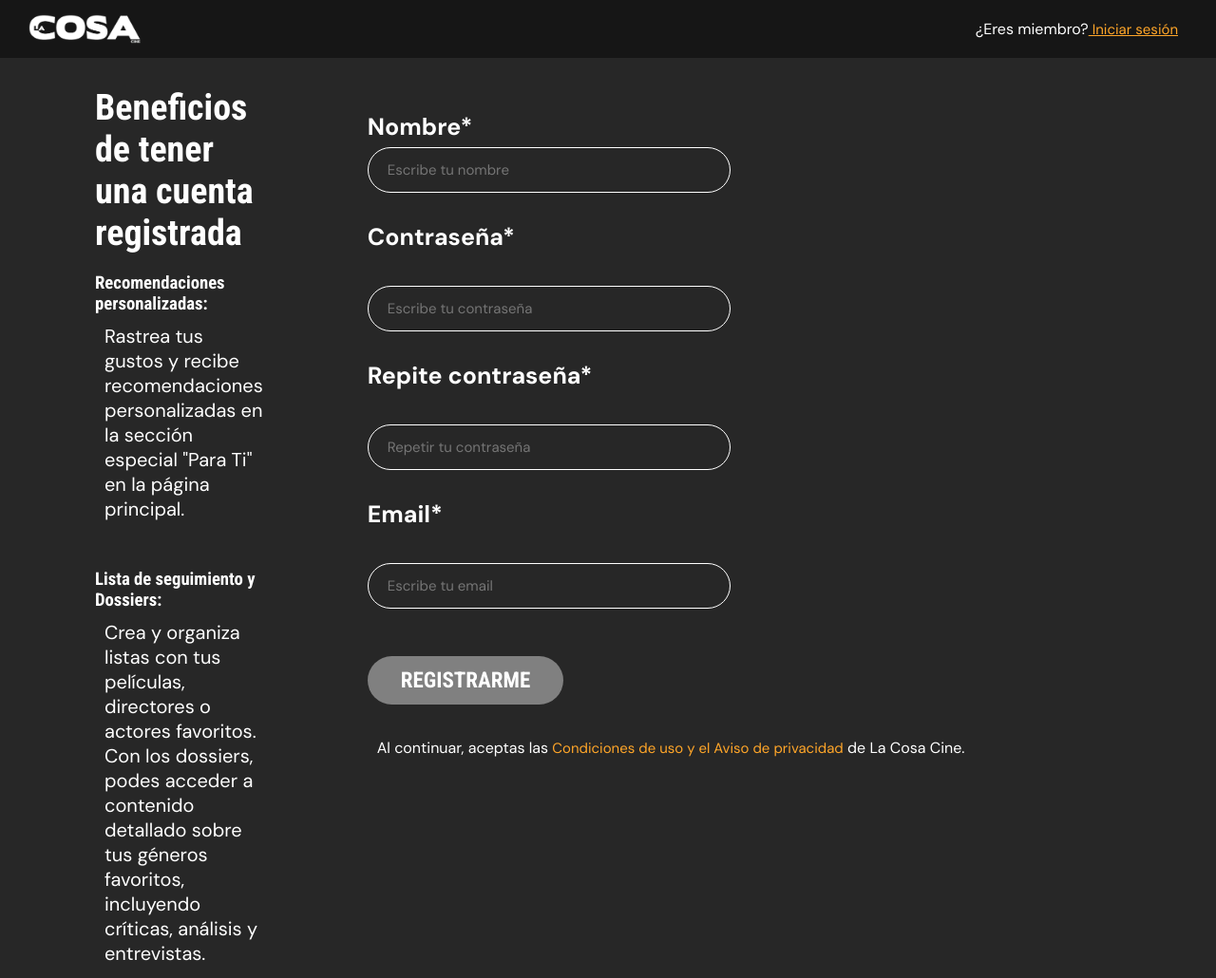
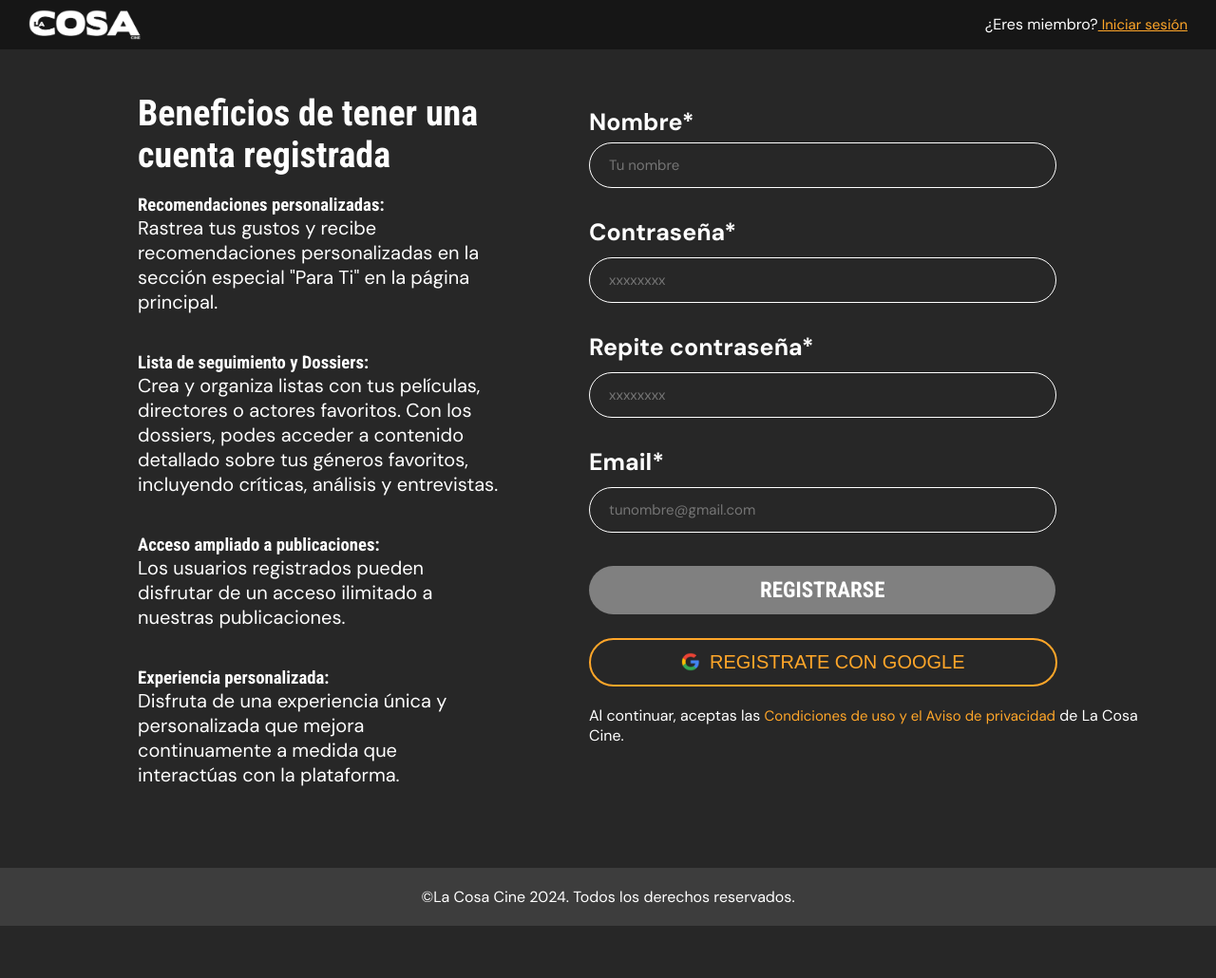
Before and after one commit to agostinacorbalan/taller---landing, a plain HTML site: page tp2/form.html in a window 1280 px wide. Shown: the top 1030 px of the page at 95% size. After the commit the page ends 975 px from the top, so only its background shows below. Drawn offline with Linux system fonts and the light colour scheme.

Commit message:
Add files via upload

```diff
--- a/tp2/form.css
+++ b/tp2/form.css
@@ -18,17 +18,18 @@ h1, h2, h3, h4{
 p{
     font-family: "DM Sans", sans-serif;
     margin: 0;
-    padding: 10px;
 }
 
 .logo{
     max-width: 120px;
 }
+
 header{
     background-color: #161616;
     padding: 10px 30px;
     margin: 0;
 }
+
 .navbar{
     display: flex;
     justify-content: space-between;
@@ -45,14 +46,21 @@ form{
         padding: 0 0;
     }
 
-.izquierdo, .derecho{
+    main.contenedor {
+        display: flex;
+    }
+
+    .izquierdo {
         flex: 1;
+        padding: 45px;
         margin: 0;
+        display: flex;
+        align-items: center;
+        justify-content: center;
     }
 
     .izquierdo .contenedor{
-        text-align: left;
-        margin: 30px 100px;
+        margin-left: 100px;
     }
 
     .izquierdo .contenedor h2{
@@ -66,12 +74,11 @@ form{
     }
 
     .derecho .contenedor{
-        padding: 0;
-        margin: 0;
-    }
-
-    .contenedor-camposdelform{
-        margin-top: 35px;
+        padding: 30px;
+        margin: 30px;
+        max-width: 600px;
+        width: 100%;
+        margin-left: 20px;
     }
 
     .boton-cancelar img {
@@ -92,7 +99,7 @@ form{
     }
 
     #nombre {
-        width: 340px;
+        width: 450px;
         padding: 13px 20px;
         border: 0.8px solid white;
         background-color: #272727;
@@ -104,7 +111,7 @@ form{
     }
 
     #contraseña {
-        width: 340px;
+        width: 450px;
         padding: 13px 20px;
         border: 0.8px solid white;
         background-color: #272727;
@@ -112,12 +119,12 @@ form{
         font-size: 15px;
         font-family: "DM Sans", sans-serif;
         margin-bottom: 30px;
-        margin-top: 30px;
+        margin-top: 5px;
 
     }
 
     #repetir {
-        width: 340px;
+        width: 450px;
         padding: 13px 20px;
         border: 0.8px solid white;
         background-color: #272727;
@@ -125,13 +132,12 @@ form{
         font-size: 15px;
         font-family: "DM Sans", sans-serif;
         margin-bottom: 30px;
-        margin-top: 30px;
+        margin-top: 5px;
 
     }
 
-
     #email {
-        width: 340px;
+        width: 450px;
         padding: 13px 20px;
         border: 0.8px solid white;
         background-color: #272727;
@@ -139,7 +145,7 @@ form{
         font-size: 15px;
         font-family: "DM Sans", sans-serif;
         margin-bottom: 30px;
-        margin-top: 30px;
+        margin-top: 5px;
     }
 
     .form-campo label {
@@ -158,7 +164,7 @@ form{
 
     .enter{
         display: inline-block;
-        padding: 12px 35px;
+        padding: 12px 180px;
         font-weight: bold;
         color: white;
         text-decoration: none; /* Eliminar subrayado del enlace */
@@ -166,7 +172,7 @@ form{
         border-radius: 60px; /* Bordes redondeados */
         font-size: 23px;
         font-family: "Roboto Condensed", sans-serif;
-        margin-top: 20px;
+        margin-top: 5px;
         margin-bottom: 25px;
     }
 
@@ -191,17 +197,31 @@ form{
         position: relative; /* Para poder posicionar el pseudo-elemento */
     }
 
-    .boton-cancelar{
-        margin-left: 900px;
-        padding: 0;
-        background-color: #161616;
-        border: none;
+    .google-button {
+        background-color: transparent;
+        color: #FFA629;
+        border: 2px solid #FFA629;
+        padding: 12px 95px;
+        border-radius: 60px;
         cursor: pointer;
+        display: flex;
+        align-items: center;
+        transition: background-color 0.3s;
+        font-size: 20px;
     }
 
-    .boton-cancelar img{
-        width: 40%;
-        height: 40%;
+    .google-button:hover {
+        background-color: rgba(255, 166, 41, 0.1); /* Añadir un color de fondo suave al pasar el ratón */
+    }
+
+    .google{
+        width: 20px;
+        height: 20px;
+        margin-right: 10px;
+    }
+
+    .condiciones{
+        padding-top: 20px;
     }
 
     footer{
--- a/tp2/form.html
+++ b/tp2/form.html
@@ -41,31 +41,34 @@
 
      <section class="derecho">
         <div class="contenedor">
-            <button type="button" class="boton-cancelar" onclick="irAPaginaInicio()"><img src="imagen/close.png" alt=""></button>
             <div class="contenedor-camposdelform">
                 <div class="campos-de-texto"> <!-- Todos los campos de texto -->
                    <div class="form-campo"> <!-- Campo nombre -->
                       <label for="nombre">Nombre<span class="obligatorio">*</span></label>
-                      <input type="text" name="nombre" id="nombre" placeholder="Escribe tu nombre" required>
+                      <input type="text" name="nombre" id="nombre" placeholder="Tu nombre" required>
                    </div>
                    <div class="form-campo"> <!-- Campo contraseña -->
                     <label for="contraseña">Contraseña<span class="obligatorio">*</span></label>
-                    <input type="text" name="contraseña" id="contraseña" placeholder="Escribe tu contraseña" required>
+                    <input type="text" name="contraseña" id="contraseña" placeholder="xxxxxxxx" required>
                  </div>
                  <div class="form-campo"> <!-- Campo repetir -->
                     <label for="repetir">Repite contraseña<span class="obligatorio">*</span></label>
-                    <input type="text" name="repetir" id="repetir" placeholder="Repetir tu contraseña" required>
+                    <input type="text" name="repetir" id="repetir" placeholder="xxxxxxxx" required>
                  </div>
                  <div class="form-campo"> <!-- Campo correo -->
                     <label for="email">Email<span class="obligatorio">*</span></label>
-                    <input type="email" name="email" id="email" placeholder="Escribe tu email" required>
+                    <input type="email" name="email" id="email" placeholder="tunombre@gmail.com" required>
                  </div>
                 </div>
             </div>
             <div class="cont-boton">
-                <input type="submit" id="boton-enviar" value="REGISTRARME" class="enter" disabled>
+                <input type="submit" id="boton-enviar" value="REGISTRARSE" class="enter" disabled>
              </div>
-             <p>Al continuar, aceptas las <span class="destacado">Condiciones de uso y el Aviso de privacidad</span> de La Cosa Cine.</p>
+             <button id="google-button" class="google-button">
+               <img src="./imagen/google.png" alt="Google" class="google">
+               REGISTRATE CON GOOGLE
+             </button>
+             <p class="condiciones">Al continuar, aceptas las <span class="destacado">Condiciones de uso y el Aviso de privacidad</span> de La Cosa Cine.</p>
         </div>
      </section>
     </form>
--- a/tp2/script.js
+++ b/tp2/script.js
@@ -41,33 +41,3 @@ window.onload = function() {
 window.onunload = function() {
  localStorage.removeItem('email');
 };
-
-// Funciones y variables para el carrusel - NO FUNCIONA
-document.addEventListener("DOMContentLoaded", function() {
-    const slides = document.querySelectorAll(".slide-content");
-    const prevBtn = document.querySelector(".anterior");
-    const nextBtn = document.querySelector(".siguiente");
-    let currentSlide = 0;
-
-    slides[currentSlide].classList.add("active");
-
-    function showSlide() {
-        slides.forEach((slide, index) => {
-            if (index === currentSlide) {
-                slide.classList.add("active");
-            } else {
-                slide.classList.remove("active");
-            }
-        });
-    }
-
-    nextBtn.addEventListener("click", function() {
-        currentSlide = (currentSlide + 1) % slides.length;
-        showSlide();
-    });
-
-    prevBtn.addEventListener("click", function() {
-        currentSlide = (currentSlide - 1 + slides.length) % slides.length;
-        showSlide();
-    });
-});
```
Also changed, not shown: tp2/imagen/facebook-logo.png (added), tp2/imagen/google.png (added).
